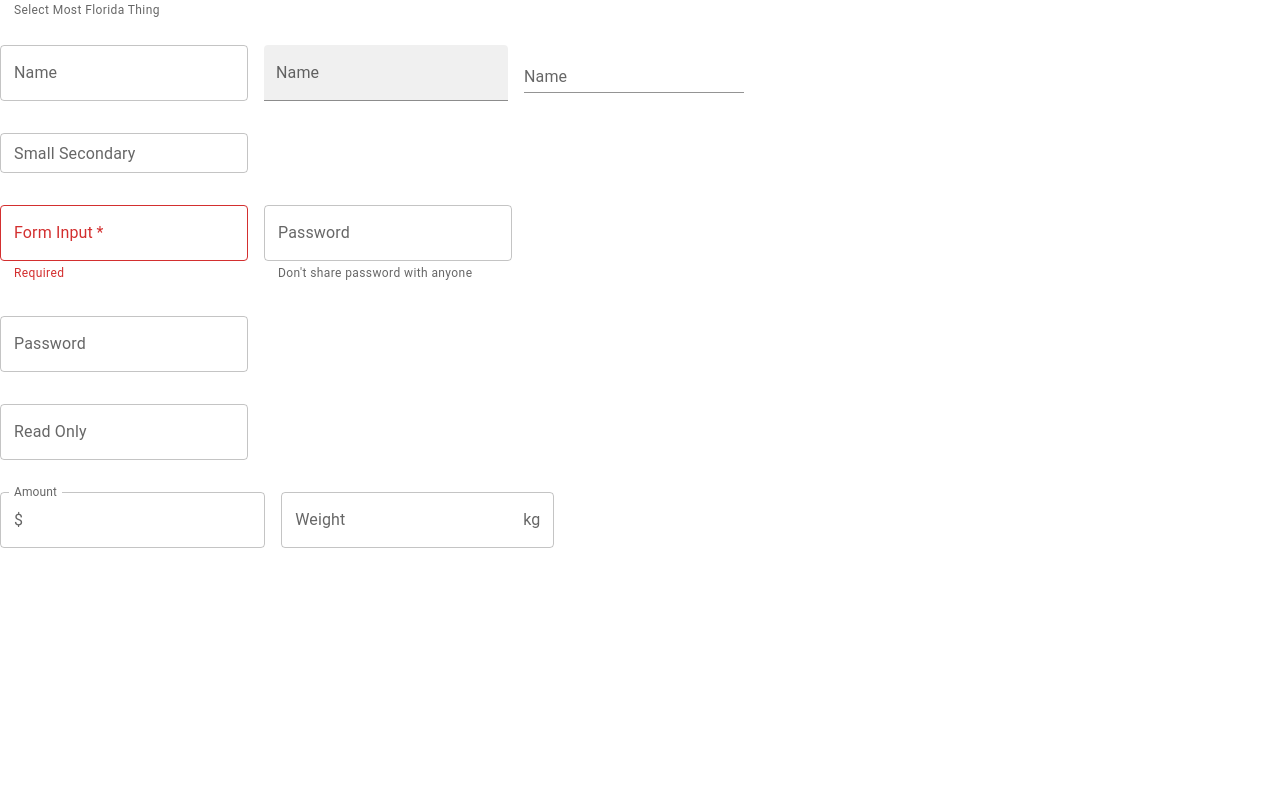
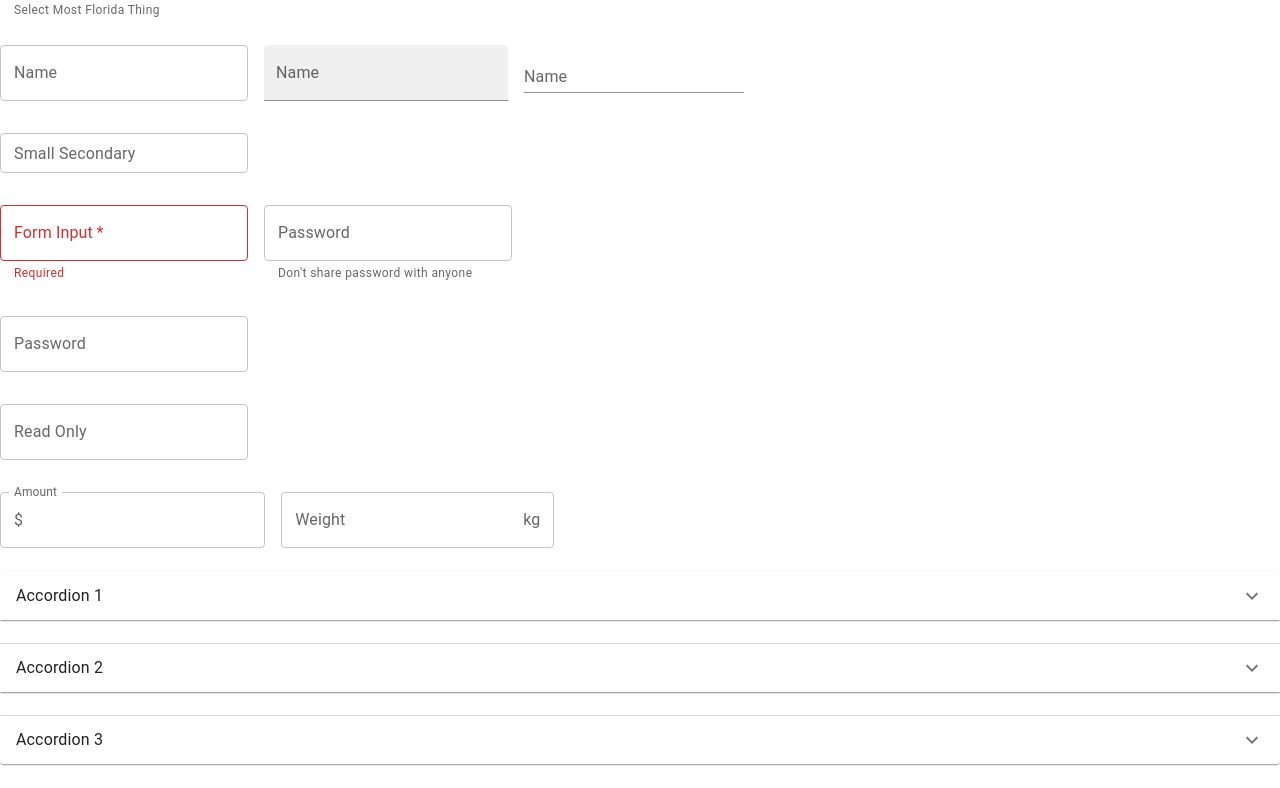
Before and after one commit to m-ahrukh/mui-designs, a Next.js app: page / in a window 1280 px wide. Shown: the part 3314-4102 px from the top of the page. Before the commit the page ends 3862 px from the top, so only its background shows below. Built offline with nearby package versions, Linux system fonts and the light colour scheme.

Commit message:
added Accordion Mui components

```diff
--- /dev/null
+++ b/src/app/components/accordionMui.tsx
@@ -0,0 +1,74 @@
+import ExpandMoreIcon from "@mui/icons-material/ExpandMore"
+import { Accordion, AccordionDetails, AccordionSummary, Typography } from "@mui/material"
+import { useState } from "react"
+
+export const AccordionMui = () => {
+
+  const [expanded, setExpanded] = useState<string | false>(false)
+  const handleChange = (isExpanded: boolean, panel: string) => {
+    setExpanded(isExpanded ? panel : false)
+  }
+  return (
+    <div>
+      <Accordion expanded={expanded === 'panel1'}
+        onChange={(event, isExpanded) => handleChange(isExpanded, 'panel1')}>
+        <AccordionSummary id='panel1-header'
+          aria-controls="panel1-content"
+          expandIcon={<ExpandMoreIcon />}>
+          <Typography>Accordion 1</Typography>
+        </AccordionSummary>
+        <AccordionDetails>
+          <Typography>
+            Lorem ipsum, dolor sit amet consectetur
+            adipisicing elit. Iste eius, blanditiis
+            natus impedit deleniti libero similique
+            explicabo, nesciunt veritatis repellat
+            quibusdam id doloremque obcaecati alias
+            numquam iusto, unde eaque quo.
+          </Typography>
+        </AccordionDetails>
+      </Accordion>
+      <br></br>
+
+      <Accordion expanded={expanded === 'panel2'}
+        onChange={(event, isExpanded) => handleChange(isExpanded, 'panel2')}>
+        <AccordionSummary id='panel2-header'
+          aria-controls="panel2-content"
+          expandIcon={<ExpandMoreIcon />}>
+          <Typography>Accordion 2</Typography>
+        </AccordionSummary>
+        <AccordionDetails>
+          <Typography>
+            Lorem ipsum, dolor sit amet consectetur
+            adipisicing elit. Iste eius, blanditiis
+            natus impedit deleniti libero similique
+            explicabo, nesciunt veritatis repellat
+            quibusdam id doloremque obcaecati alias
+            numquam iusto, unde eaque quo.
+          </Typography>
+        </AccordionDetails>
+      </Accordion>
+      <br></br>
+
+      <Accordion expanded={expanded === 'panel3'}
+        onChange={(event, isExpanded) => handleChange(isExpanded, 'panel3')}>
+        <AccordionSummary id='panel3-header'
+          aria-controls="panel3-content"
+          expandIcon={<ExpandMoreIcon />}>
+          <Typography>Accordion 3</Typography>
+        </AccordionSummary>
+        <AccordionDetails>
+          <Typography>
+            Lorem ipsum, dolor sit amet consectetur
+            adipisicing elit. Iste eius, blanditiis
+            natus impedit deleniti libero similique
+            explicabo, nesciunt veritatis repellat
+            quibusdam id doloremque obcaecati alias
+            numquam iusto, unde eaque quo.
+          </Typography>
+        </AccordionDetails>
+      </Accordion>
+      <br></br>
+    </div>
+  )
+}
--- a/src/app/page.tsx
+++ b/src/app/page.tsx
@@ -14,6 +14,7 @@ import { ButtonGroupMui } from "./components/ButtonGroupsMui";
 import { SelectTextFieldMui } from "./components/selectTextfieldMui";
 import { SelectMui } from "./components/selectMui";
 import { TextFieldMui } from "./components/textfieldMui";
+import { AccordionMui } from "./components/accordionMui";
 
 function App() {
 
@@ -44,6 +45,8 @@ function App() {
       <SelectMui />
       <br></br>
       <TextFieldMui />
+      <br></br>
+      <AccordionMui />
     </>
   )
 }
```
